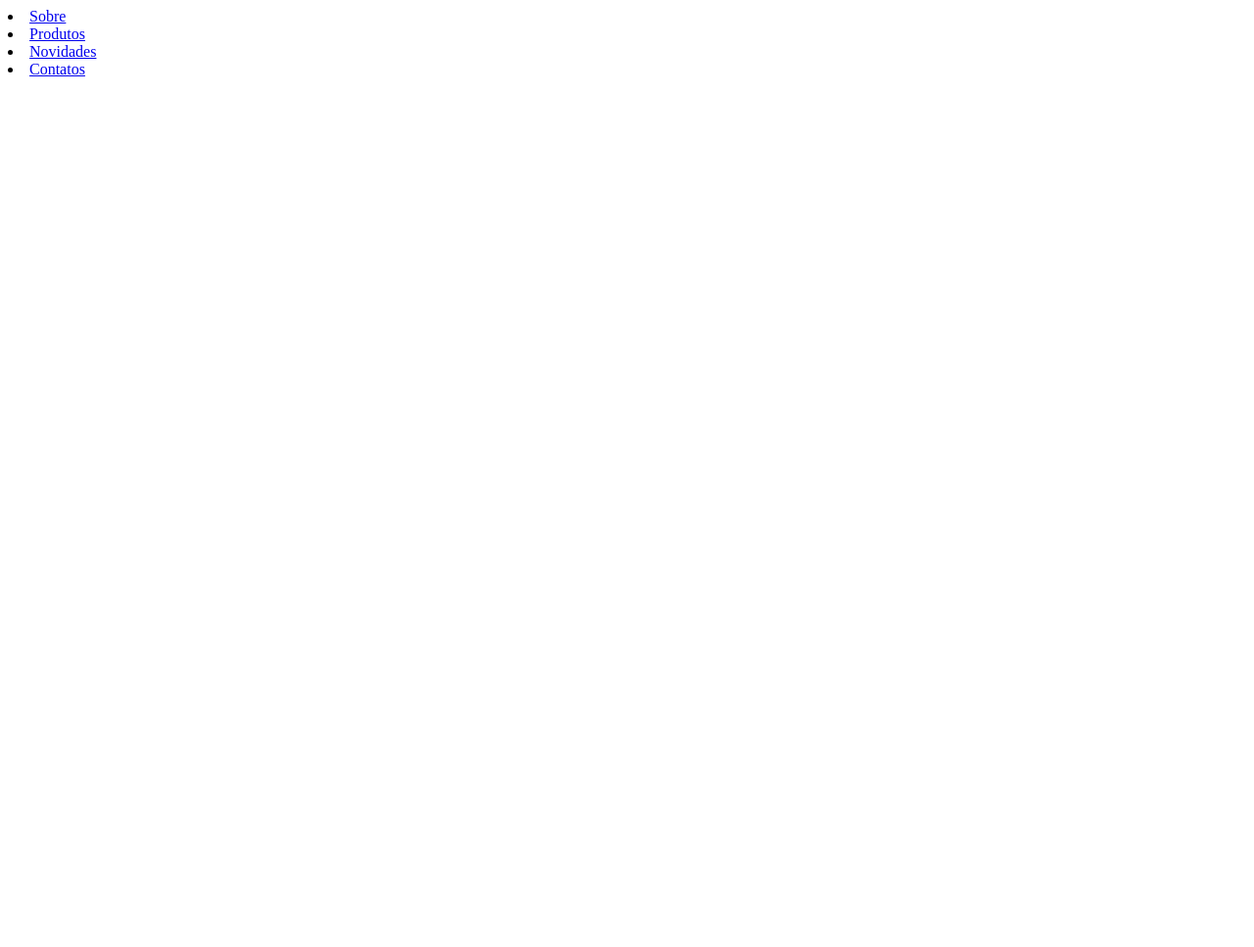
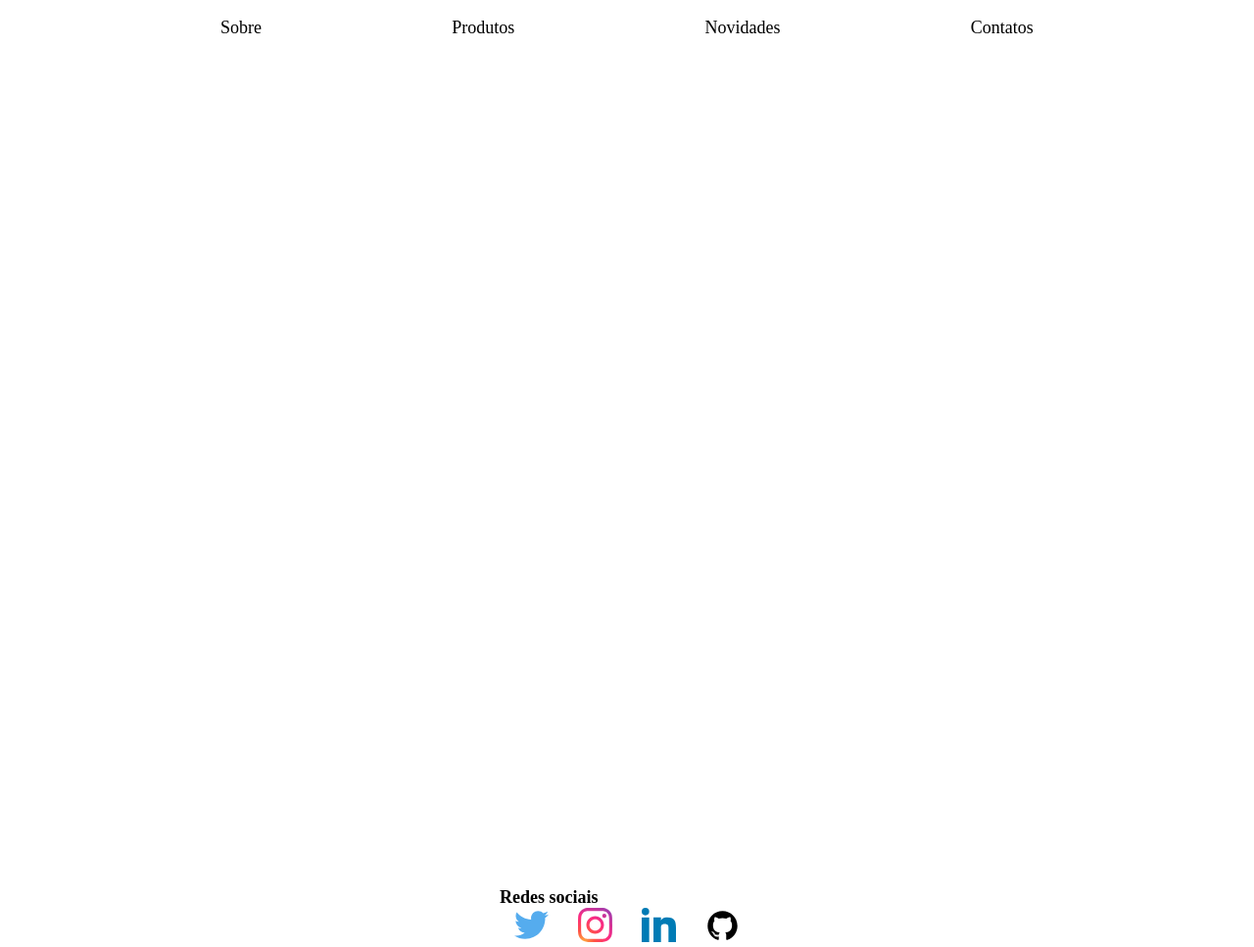
Before and after one commit to VTramon/AVA2-Desenvolvimento-de-aplica-es-para-WEB, a plain HTML site: page index.html in a window 1280 px wide. Shown: the whole page at 98% size. Before the commit the page ends 800 px from the top, so only its background shows below. Drawn offline with Linux system fonts and the light colour scheme.

Commit message:
created the links to my social medias

```diff
--- /dev/null
+++ b/default.css
@@ -0,0 +1,44 @@
+* {
+  margin: 0;
+  padding: 0;
+  border: 0;
+  box-sizing: border-box;
+  font-size: 18px;
+  color: black;
+  text-decoration: none;
+}
+
+body,
+main {
+  display: flex;
+  flex-direction: column;
+  align-items: center;
+  width: 100vw;
+  min-height: 100vh;
+  overflow-x: hidden;
+}
+
+.header {
+  margin-bottom: 50px;
+}
+
+.header > nav {
+  display: flex;
+  justify-content: space-around;
+  align-items: center;
+  width: 80vw;
+  height: 7vh;
+  list-style: none;
+}
+
+.footer__social_medias > ul {
+  display: flex;
+  list-style: none;
+}
+
+.footer__social_medias > ul img {
+  width: 35px;
+  height: 35px;
+  margin: 0 15px;
+  cursor: pointer;
+}
--- a/index.html
+++ b/index.html
@@ -5,12 +5,13 @@
   <meta charset="UTF-8">
   <meta http-equiv="X-UA-Compatible" content="IE=edge">
   <meta name="viewport" content="width=device-width, initial-scale=1.0">
-  <link rel="stylesheet" href="style.css">
+  <link rel="stylesheet" href="./style.css">
+  <link rel="stylesheet" href="./default.css">
   <title>The livery</title>
 </head>
 
 <body>
-  <header>
+  <header class="header">
     <nav>
       <li><a href="./About/index.html">Sobre</a></li>
       <li><a href="./Products/index.html">Produtos</a></li>
@@ -18,6 +19,26 @@
       <li><a href="./Contacts/index.html">Contatos</a></li>
     </nav>
   </header>
+
+  <main>
+
+  </main>
+
+  <footer>
+    <div class="footer__social_medias">
+      <h4>Redes sociais</h4>
+      <ul>
+        <li><a href="https://twitter.com/vitorr29" target="#blank"><img
+              src="./public/images/Twitter.svg" alt="Twitter"></a></li>
+        <li><a href="https://www.instagram.com/vitorr_rramon/" target="#blank"><img
+              src="./public/images/Instagram.svg" alt="Instagram"></a></li>
+        <li><a href="https://www.linkedin.com/in/vitor-oliveira-543256163/" target="#blank"><img
+              src="./public/images/LinkedIn.svg" alt="LinkedIn"></a></li>
+        <li><a href="https://github.com/VTramon" target="#blank"><img
+              src="./public/images/GitHub.svg" alt="GitHub"></a></li>
+      </ul>
+    </div>
+  </footer>
 </body>
 
 </html>
```
Also changed, not shown: About/index.html (+19 -3 lines), Contacts/index.html (+19 -3 lines), News/index.html (+20 -3 lines), Products/index.html (+20 -3 lines), About/style.css (added), Contacts/styles.css (added), News/style.css (added), Products/style.css (added), public/images/GitHub.svg (added), public/images/Instagram.svg (added), public/images/LinkedIn.svg (added), public/images/Twitter.svg (added), reset.css (deleted).
